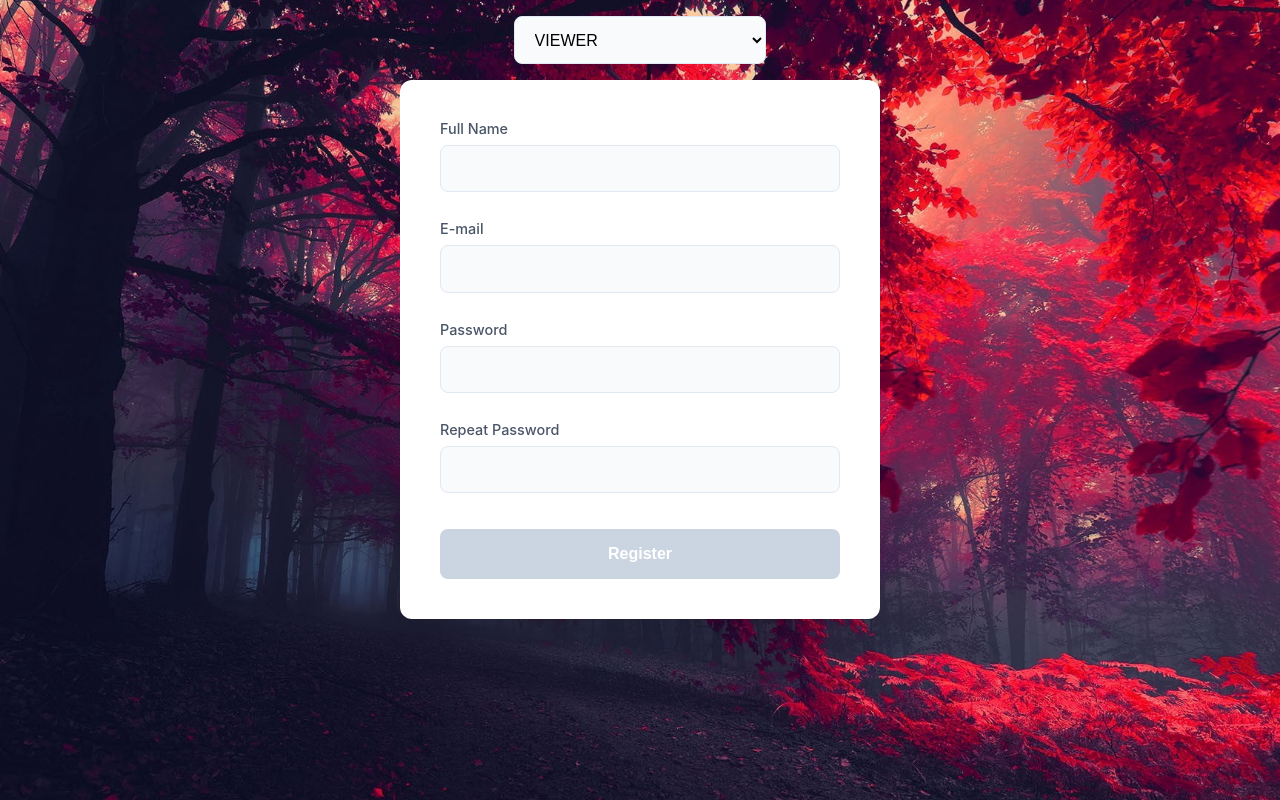
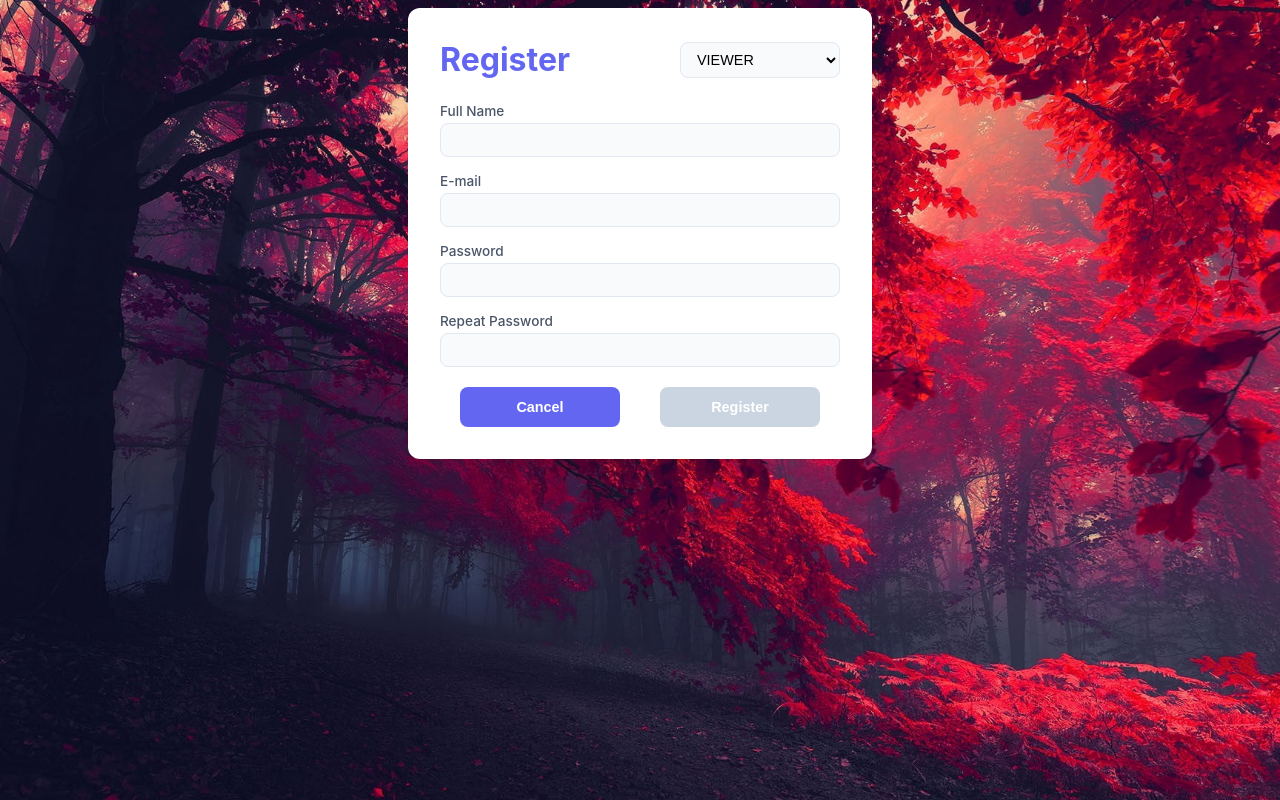
Before and after one commit to JoaoTorpe/AshPath-Implementation, an Angular app in the folder ashpath-frontend/: page /register in a window 1280 px wide. Built offline with nearby package versions, Linux system fonts and the light colour scheme.

Commit message:
wip: form validation

```diff
--- a/ashpath-frontend/src/app/components/login/login.component.html
+++ b/ashpath-frontend/src/app/components/login/login.component.html
@@ -1,4 +1,6 @@
 <div class="container">
+  <h1 class="title">Login</h1>
+
   <form [formGroup]="loginForm" (ngSubmit)="onSubmit()">
 
     <div class="form-group">
--- a/ashpath-frontend/src/app/components/login/login.component.scss
+++ b/ashpath-frontend/src/app/components/login/login.component.scss
@@ -114,3 +114,11 @@
         margin-bottom: 1.5rem;
     }
 }
+
+h1.title {
+    font-size: 2rem;
+    color: $deep-blue;
+    text-align: center;
+    margin: 0;
+    margin-bottom: 1rem;
+}
--- a/ashpath-frontend/src/app/components/register/register.component.html
+++ b/ashpath-frontend/src/app/components/register/register.component.html
@@ -1,8 +1,7 @@
+<div class="container" [ngClass]="formType.toLowerCase()">
   <div class="wrapper">
+    <h1 class="title">Register</h1>
     <select (change)="onFormTypeChange($event)" class="select">
-    <!-- <option [value]="">
-      --------- USER TYPE ---------
-    </option> -->
       <ng-content *ngFor="let role of allAppRoles">
         <option [value]="role">
           {{ role }}
@@ -11,9 +10,7 @@
     </select>
   </div>
 
-@if (formType === "VIEWER") {
-<div class="container viewer">
-  <form [formGroup]="viewerFormGroup" (ngSubmit)="onSubmitViewer()">
+  <form [formGroup]="registerForm" (ngSubmit)="onSubmit()">
     <div class="form-group">
       <label class="form-label">Full Name</label>
       <input type="text" class="form-input" formControlName="fullname" />
@@ -22,6 +19,11 @@
     <div class="form-group">
       <label class="form-label">E-mail</label>
       <input type="text" class="form-input" formControlName="email" />
+    </div>
+
+    <div *ngIf="formType === 'NECROTOMIST'" class="form-group">
+      <label class="form-label">Specialization</label>
+      <input type="text" class="form-input" formControlName="specialization" />
     </div>
 
     <div class="form-group">
@@ -34,87 +36,13 @@
       <input type="password" class="form-input" formControlName="repeatPassword" />
     </div>
 
-    <button type="submit" class="form-button" [disabled]="viewerFormGroup.invalid">Register</button>
+    <div class="buttons">
+      <button type="button" class="form-button" (click)="navigateToLogin()">Cancel</button>
+      <button type="submit" class="form-button" [disabled]="registerForm.invalid">Register</button>
+    </div>
 
-    @if (errorMessage) {
-    <div class="error">
+    <div *ngIf="errorMessage" class="error">
       {{ errorMessage }}
     </div>
-    }
   </form>
 </div>
-}
-
-@if (formType === "NECROTOMIST") {
-<div class="container necrotomist">
-  <form [formGroup]="necrotomistFormGroup" (ngSubmit)="onSubmitNecro()">
-
-    <div class="form-group">
-      <label class="form-label">Full Name</label>
-      <input type="text" class="form-input" formControlName="fullname" />
-    </div>
-
-    <div class="form-group">
-      <label class="form-label">Specialization</label>
-      <input type="text" class="form-input" formControlName="specialization" />
-    </div>
-
-    <div class="form-group">
-      <label class="form-label">E-mail</label>
-      <input type="text" class="form-input" formControlName="email" />
-    </div>
-
-    <div class="form-group">
-      <label class="form-label">Password</label>
-      <input type="password" class="form-input" formControlName="password" />
-    </div>
-
-    <div class="form-group">
-      <label class="form-label">Repeat Password</label>
-      <input type="password" class="form-input" formControlName="repeatPassword" />
-    </div>
-
-    <button type="submit" class="form-button" [disabled]="necrotomistFormGroup.invalid">Register</button>
-
-    @if (errorMessage) {
-    <div class="error">
-      {{ errorMessage }}
-    </div>
-    }
-  </form>
-</div>
-}
-
-@else if (formType === "ADMIN") {
-<div class="container admin">
-  <form [formGroup]="adminFormGroup" (ngSubmit)="onSubmitAdmin()">
-    <div class="form-group">
-      <label class="form-label">Full Name</label>
-      <input type="text" class="form-input" formControlName="fullname" />
-    </div>
-
-    <div class="form-group">
-      <label class="form-label">E-mail</label>
-      <input type="text" class="form-input" formControlName="email" />
-    </div>
-
-    <div class="form-group">
-      <label class="form-label">Password</label>
-      <input type="password" class="form-input" formControlName="password" />
-    </div>
-
-    <div class="form-group">
-      <label class="form-label">Repeat Password</label>
-      <input type="password" class="form-input" formControlName="repeatPassword" />
-    </div>
-
-    <button type="submit" class="form-button" [disabled]="adminFormGroup.invalid">Register</button>
-
-    @if (errorMessage) {
-    <div class="error">
-      {{ errorMessage }}
-    </div>
-    }
-  </form>
-</div>
-}
--- a/ashpath-frontend/src/app/components/register/register.component.scss
+++ b/ashpath-frontend/src/app/components/register/register.component.scss
@@ -2,8 +2,8 @@
 
 .container {
     max-width: 400px;
-    margin: 2rem auto;
-    padding: 2.5rem;
+    margin: 1rem auto;
+    padding: 2rem;
     border-radius: 12px;
     background: #ffffff;
     box-shadow: 0 10px 30px rgba(0, 0, 0, 0.08);
@@ -12,9 +12,9 @@
 }
 
 .select {
-    width: 20%;
-    padding: 0.85rem 1rem;
-    font-size: 1rem;
+    width: 40%;
+    padding: 0.5rem 0.75rem;
+    font-size: 0.9rem;
     border: 1px solid #e2e8f0;
     border-radius: 8px;
     background-color: #f8fafc;
@@ -34,23 +34,27 @@
     opacity: 0.6;
 }
 
+.wrapper h1 {
+    margin: 0;
+}
+
 .wrapper {
     width: 100%;
     display: flex;
-    justify-content: center;
+    justify-content: space-between;
     align-items: center;
-    margin: 1rem 0;
+    margin-bottom: 1.5rem;
 }
 
 .form-group {
-    margin-bottom: 1.75rem;
+    margin-bottom: 1rem;
     position: relative;
 }
 
 .form-label {
     display: block;
-    margin-bottom: 0.5rem;
-    font-size: 0.9rem;
+    margin-bottom: 0.25rem;
+    font-size: 0.85rem;
     font-weight: 500;
     color: #4a5568;
     transition: all 0.2s ease;
@@ -58,8 +62,8 @@
 
 .form-input {
     width: 100%;
-    padding: 0.85rem 1rem;
-    font-size: 1rem;
+    padding: 0.5rem 0.75rem;
+    font-size: 0.9rem;
     border: 1px solid #e2e8f0;
     border-radius: 8px;
     background-color: #f8fafc;
@@ -79,10 +83,16 @@
     opacity: 0.6;
 }
 
-.form-button {
-    width: 100%;
-    padding: 1rem;
-    font-size: 1rem;
+.buttons {
+    display: flex;
+    justify-content: space-around;
+    margin-top: 1rem;
+}
+
+.form-button, a {
+    width: 40%;
+    padding: 0.75rem;
+    font-size: 0.9rem;
     font-weight: 600;
     color: white;
     background-color: $deep-blue;
@@ -90,7 +100,7 @@
     border-radius: 8px;
     cursor: pointer;
     transition: all 0.3s ease;
-    margin-top: 0.5rem;
+    margin-top: 0.25rem;
 }
 
 .form-button:hover {
@@ -109,12 +119,12 @@
 }
 
 .error {
-    margin-top: 1.5rem;
-    padding: 1rem;
+    margin-top: 1rem;
+    padding: 0.75rem;
     background-color: #fee2e2;
     color: #dc2626;
     border-radius: 8px;
-    font-size: 0.9rem;
+    font-size: 0.85rem;
     text-align: center;
     animation: fadeIn 0.3s ease-in-out;
 }
@@ -133,11 +143,17 @@
 
 @media (max-width: 480px) {
     .container {
-        padding: 1.75rem;
-        margin: 1rem;
+        padding: 1.5rem;
+        margin: 0.5rem;
     }
 
     .form-group {
-        margin-bottom: 1.5rem;
+        margin-bottom: 0.75rem;
     }
 }
+
+h1.title {
+    font-size: 2rem;
+    color: $deep-blue;
+    text-align: center;
+}
--- a/ashpath-frontend/src/app/components/register/register.component.ts
+++ b/ashpath-frontend/src/app/components/register/register.component.ts
@@ -14,9 +14,7 @@ import { HttpErrorResponse } from '@angular/common/http';
 })
 export class RegisterComponent {
   errorMessage: string | null = null;
-  adminFormGroup: FormGroup;
-  necrotomistFormGroup: FormGroup;
-  viewerFormGroup: FormGroup;
+  registerForm: FormGroup;
   formType = AppRole.VIEWER.toString();
 
   allAppRoles = Object.values(AppRole);
@@ -26,84 +24,58 @@ export class RegisterComponent {
     private fb: FormBuilder,
     private authService: AuthService,
   ) {
-    this.adminFormGroup = this.fb.group({
+    this.registerForm = this.fb.group({
       fullname: ['', Validators.required],
       email: ['', Validators.required],
       password: ['', Validators.required],
       repeatPassword: ['', Validators.required],
-    });
-
-    this.necrotomistFormGroup = this.fb.group({
-      fullname: ['', Validators.required],
-      specialization: ['', Validators.required],
-      email: ['', Validators.required],
-      password: ['', Validators.required],
-      repeatPassword: ['', Validators.required],
-    });
-
-    this.viewerFormGroup = this.fb.group({
-      fullname: ['', Validators.required],
-      email: ['', Validators.required],
-      password: ['', Validators.required],
-      repeatPassword: ['', Validators.required],
+      specialization: [''] // conditionally required
     });
   }
 
   onFormTypeChange(event: Event): void {
     const selected = (event.target as HTMLSelectElement).value;
     this.formType = selected;
+    if(this.formType === 'NECROTOMIST') {
+      this.registerForm.get('specialization')?.setValidators([Validators.required]);
+    } else {
+      this.registerForm.get('specialization')?.clearValidators();
+    }
+    this.registerForm.get('specialization')?.updateValueAndValidity();
   }
 
-  onSubmitViewer(): void {
-    if (this.viewerFormGroup.invalid) return;
+  onSubmit(): void {
+    if (this.registerForm.invalid) return;
     this.errorMessage = null;
+    let request;
 
-    this.authService.registerViewer(this.viewerFormGroup.value)
-      .subscribe({
-        next: (res) => {
-          this.onSuccess();
-        },
-        error: this.onError.bind(this),
-      });
-  }
+    switch(this.formType) {
+      case "ADMIN":
+        request = this.authService.registerAdmin(this.registerForm.value);
+        break;
+      case "NECROTOMIST":
+        request = this.authService.registerNecrotomist(this.registerForm.value);
+        break;
+      default:
+        request = this.authService.registerViewer(this.registerForm.value);
+    }
 
-  onSubmitNecro(): void {
-    if (this.necrotomistFormGroup.invalid) return;
-    this.errorMessage = null;
-
-    this.authService.registerNecrotomist(this.necrotomistFormGroup.value)
-      .subscribe({
-        next: (res) => {
-          this.onSuccess();
-        },
-        error: this.onError.bind(this),
-      });
-  }
-
-  onSubmitAdmin(): void {
-    if (this.adminFormGroup.invalid) return;
-    this.errorMessage = null;
-
-    this.authService.registerAdmin(this.adminFormGroup.value)
-      .subscribe({
-        next: (res) => {
-          this.onSuccess();
-        },
-        error: this.onError.bind(this),
-      });
+    request.subscribe({
+      next: (res) => this.onSuccess(),
+      error: this.onError.bind(this)
+    });
   }
 
   private onSuccess() {
-    this.router.navigate(['/home']);
+    this.router.navigate(['/login']);
   }
 
   private onError(err: HttpErrorResponse) {
     console.log(err);
-    if (err.status === 403) {
-      this.errorMessage = `You don't have permission to create this type of user.`;
-    }
-    else {
-      this.errorMessage = 'Failed to register. Please try again.';
-    }
+    this.errorMessage = 'Failed to register. Please try again.';
+  }
+
+  navigateToLogin(): void {
+    this.router.navigate(['/login']);
   }
 }
--- a/ashpath-frontend/src/app/utils/models.ts
+++ b/ashpath-frontend/src/app/utils/models.ts
@@ -9,7 +9,6 @@ export interface SuccessfulLoginResponse {
 }
 
 export interface AbstractCreateUserRequest {
-  userId: number;
   fullname: string;
   email: string;
   password: string;
```
Lines whose indentation alone changed are shown as unchanged.
